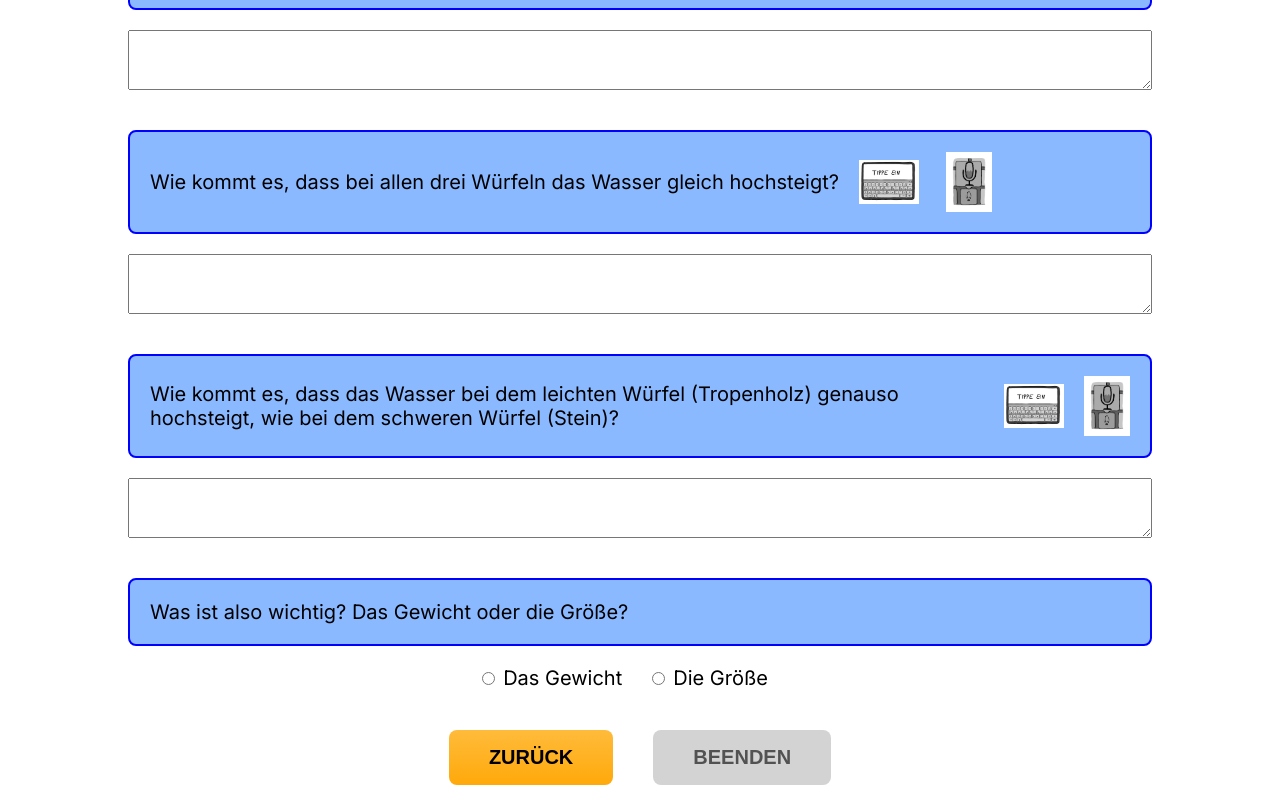
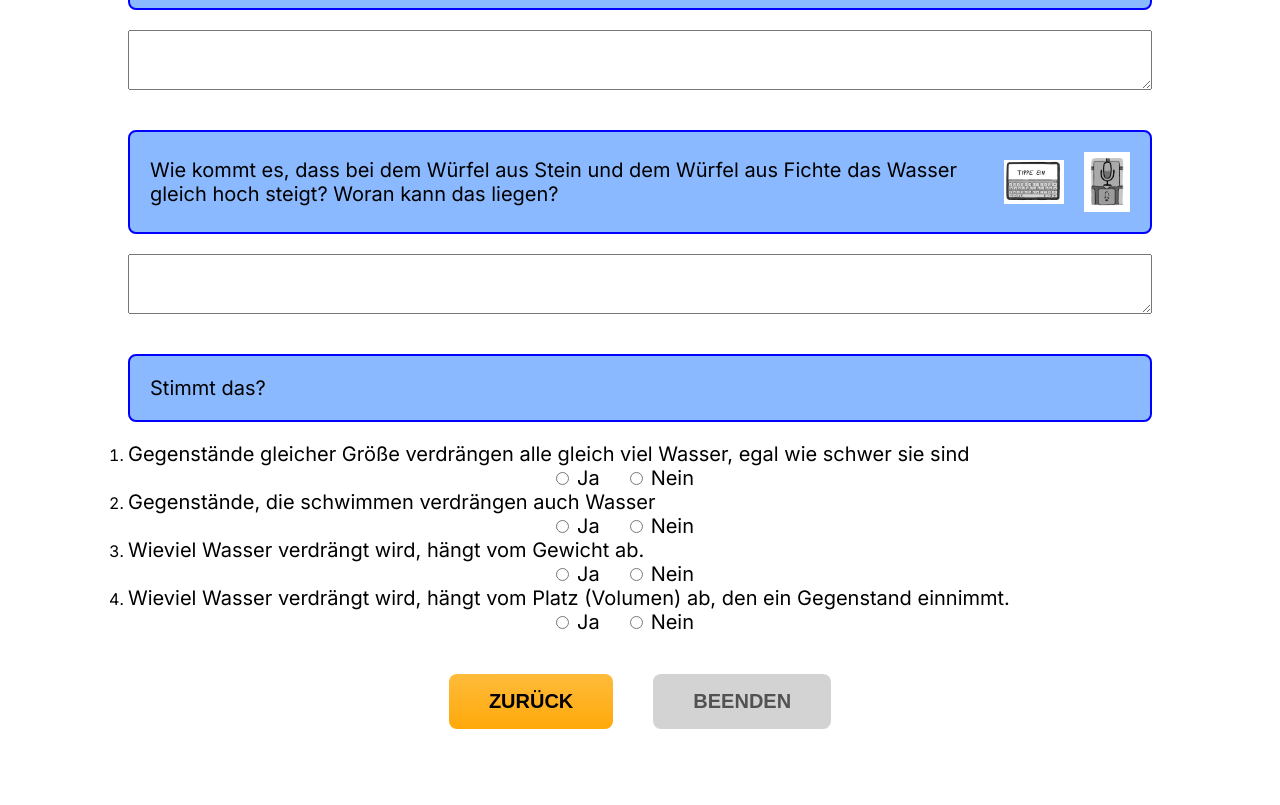
Before and after one commit to derjubu/digiswim-station-1, a Next.js app: page /result in a window 1280 px wide. Shown: the part 452-1257 px from the top of the page. After the commit the page ends 1201 px from the top, so only its background shows below. Built offline with nearby package versions, Linux system fonts and the light colour scheme.

Commit message:
add: new version of resultpage

```diff
--- a/src/pages/result.tsx
+++ b/src/pages/result.tsx
@@ -26,8 +26,16 @@
 
   const [task1, setTask1] = useState<string>('')
   const [task2, setTask2] = useState<string>('')
-  const [task3, setTask3] = useState<string>('')
-  const [task4, setTask4] = useState<string>('')
+  const [task31, setTask31] = useState<string>('')
+  const [task32, setTask32] = useState<string>('')
+  const [task33, setTask33] = useState<string>('')
+  const [task34, setTask34] = useState<string>('')
+
+  const rightSolutionTask3 =
+    task31 == 'true' &&
+    task32 == 'true' &&
+    task33 == 'false' &&
+    task34 == 'true'
 
   function previousPage() {
     router.push('/step4')
@@ -102,8 +110,8 @@
       </Label>
       <Label htmlFor="task2">
         <Task>
-          Wie kommt es, dass bei allen drei Würfeln das Wasser gleich
-          hochsteigt? <br />
+          Wie kommt es, dass bei dem Würfel aus Stein und dem Würfel aus Fichte
+          das Wasser gleich hoch steigt? Woran kann das liegen? <br />
           <Pikto image={Tastatur} />
           <Pikto image={Mikro} />
         </Task>
@@ -115,56 +123,139 @@
         />
       </Label>
       <Label htmlFor="task3">
-        <Task>
-          Wie kommt es, dass das Wasser bei dem leichten Würfel (Tropenholz)
-          genauso hochsteigt, wie bei dem schweren Würfel (Stein)? <br />
-          <Pikto image={Tastatur} />
-          <Pikto image={Mikro} />
-        </Task>
-        <TextArea
-          id="task3"
-          name="station1-aufgabe1"
-          value={task3}
-          onChange={(event) => setTask3(event.target.value)}
-        />
-      </Label>
-      <Label htmlFor="task4">
-        <Task>Was ist also wichtig? Das Gewicht oder die Größe?</Task>
+        <Task>Stimmt das?</Task>
+        <ol>
+          <li>
+            <p className={styles.paragraph}>
+              Gegenstände gleicher Größe verdrängen alle gleich viel Wasser,
+              egal wie schwer sie sind
+            </p>
             <input
               type="radio"
-          id="weight"
-          name="task4"
-          value="weight"
+              id="size"
+              name="task31"
+              value="true"
               onClick={(event) => {
                 const target = event.target as HTMLButtonElement
-            if (target) setTask4(target.value)
+                if (target) setTask31(target.value)
               }}
             />
-        <label htmlFor="weight" className={styles.radioLabel}>
-          Das Gewicht
+            <label htmlFor="true" className={styles.radioLabel}>
+              Ja
             </label>
             <input
               type="radio"
               id="size"
-          name="task4"
-          value="size"
+              name="task31"
+              value="false"
               onClick={(event) => {
                 const target = event.target as HTMLButtonElement
-            if (target) setTask4(target.value)
+                if (target) setTask31(target.value)
               }}
             />
-        <label htmlFor="size" className={styles.radioLabel}>
-          Die Größe
+            <label htmlFor="false" className={styles.radioLabel}>
+              Nein
             </label>
-        {task4 === 'weight' && (
-          <Task isHint={true}>
-            Was ist also wichtig? Das Gewicht oder die Größe?
-          </Task>
-        )}
+          </li>
+          <li>
+            <p className={styles.paragraph}>
+              Gegenstände, die schwimmen verdrängen auch Wasser
+            </p>
+            <input
+              type="radio"
+              id="size"
+              name="task32"
+              value="true"
+              onClick={(event) => {
+                const target = event.target as HTMLButtonElement
+                if (target) setTask32(target.value)
+              }}
+            />
+            <label htmlFor="true" className={styles.radioLabel}>
+              Ja
+            </label>
+            <input
+              type="radio"
+              id="size"
+              name="task32"
+              value="false"
+              onClick={(event) => {
+                const target = event.target as HTMLButtonElement
+                if (target) setTask32(target.value)
+              }}
+            />
+            <label htmlFor="false" className={styles.radioLabel}>
+              Nein
+            </label>
+          </li>
+          <li>
+            <p className={styles.paragraph}>
+              Wieviel Wasser verdrängt wird, hängt vom Gewicht ab.
+            </p>
+            <input
+              type="radio"
+              id="size"
+              name="task33"
+              value="true"
+              onClick={(event) => {
+                const target = event.target as HTMLButtonElement
+                if (target) setTask33(target.value)
+              }}
+            />
+            <label htmlFor="true" className={styles.radioLabel}>
+              Ja
+            </label>
+            <input
+              type="radio"
+              id="size"
+              name="task33"
+              value="false"
+              onClick={(event) => {
+                const target = event.target as HTMLButtonElement
+                if (target) setTask33(target.value)
+              }}
+            />
+            <label htmlFor="false" className={styles.radioLabel}>
+              Nein
+            </label>
+          </li>
+          <li>
+            <p className={styles.paragraph}>
+              Wieviel Wasser verdrängt wird, hängt vom Platz (Volumen) ab, den
+              ein Gegenstand einnimmt.
+            </p>
+            <input
+              type="radio"
+              id="size"
+              name="task34"
+              value="true"
+              onClick={(event) => {
+                const target = event.target as HTMLButtonElement
+                if (target) setTask34(target.value)
+              }}
+            />
+            <label htmlFor="true" className={styles.radioLabel}>
+              Ja
+            </label>
+            <input
+              type="radio"
+              id="size"
+              name="task34"
+              value="false"
+              onClick={(event) => {
+                const target = event.target as HTMLButtonElement
+                if (target) setTask34(target.value)
+              }}
+            />
+            <label htmlFor="false" className={styles.radioLabel}>
+              Nein
+            </label>
+          </li>
+        </ol>
       </Label>
       <div className={styles.buttonContainer}>
         <Button onClick={previousPage}>Zurück</Button>
-        {task1 !== '' && task2 !== '' && task3 !== '' && task4 === 'size' ? (
+        {task1 !== '' && task2 !== '' && rightSolutionTask3 ? (
           <Button onClick={nextPage}>Beenden</Button>
         ) : (
           <Button isActive={false}>Beenden</Button>
--- a/src/styles/Home.module.css
+++ b/src/styles/Home.module.css
@@ -11,6 +11,11 @@
 
 .headline {
   padding-top: 20px;
+}
+
+.paragraph {
+  font-size: 20px;
+  text-align: left;
 }
 
 .input {
```
Lines whose indentation alone changed are shown as unchanged.
